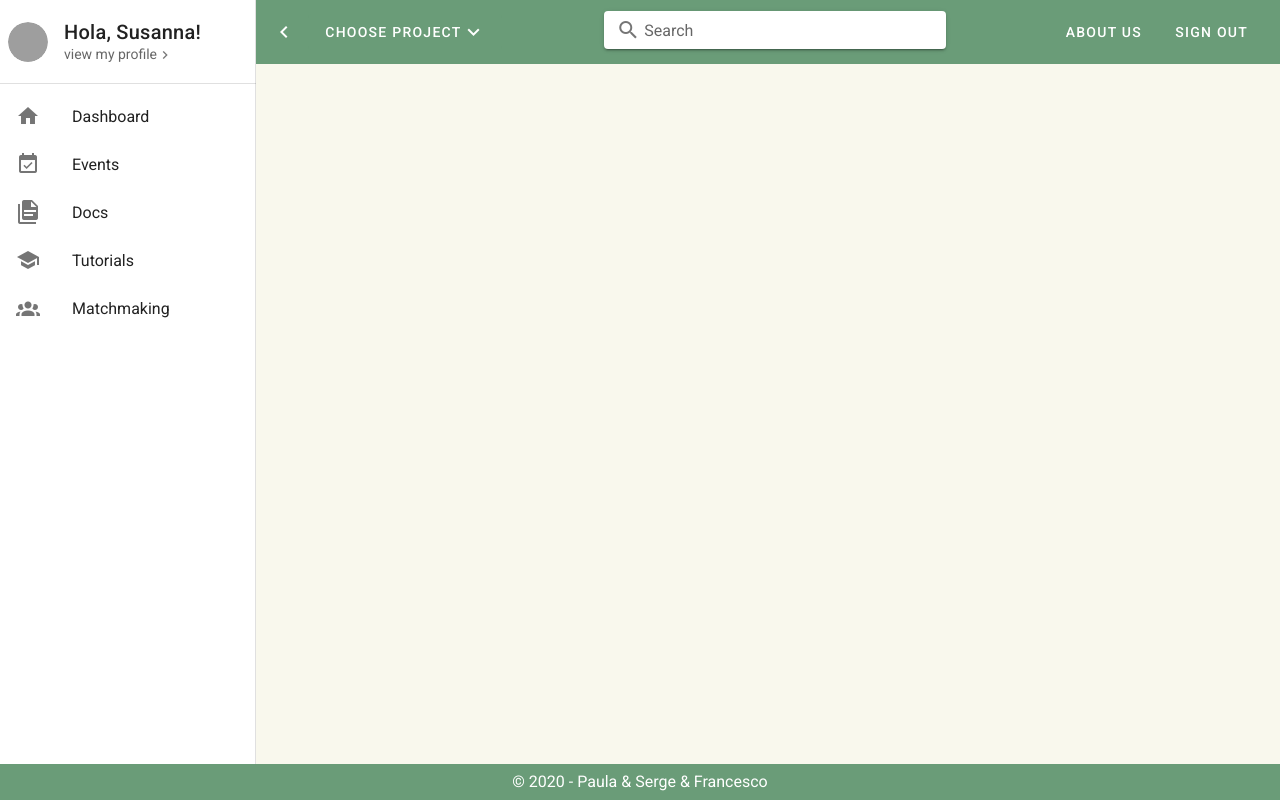
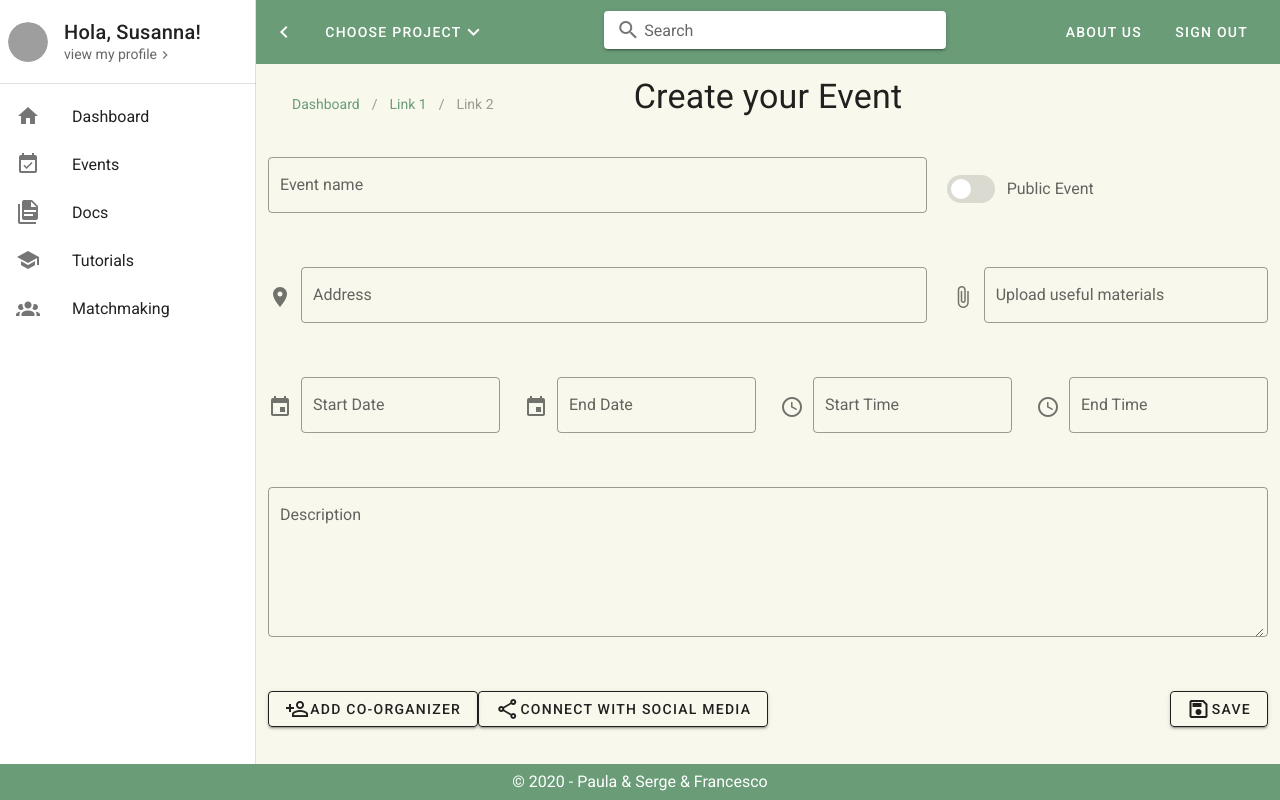
Before and after one commit to souserge/team-env-frontend, a Nuxt app: page /app/events/new-event in a window 1280 px wide. Built offline with nearby package versions, Linux system fonts and the light colour scheme; grey boxes are pictures that could not be loaded.

Commit message:
new event

```diff
--- /dev/null
+++ b/components/forms/AppTimePicker.vue
@@ -0,0 +1,62 @@
+
+<template>
+  <v-dialog
+        ref="dialog"
+        v-model="modal2"
+        :return-value.sync="time"
+        persistent
+        width="290px"
+      >
+        <template v-slot:activator="{ on, attrs }">
+          <v-text-field
+            outlined
+            v-model="time"
+            :label="label"
+            prepend-icon="mdi-clock-time-four-outline"
+            readonly
+            v-bind="attrs"
+            v-on="on"
+          ></v-text-field>
+        </template>
+        <v-time-picker
+          v-if="modal2"
+          v-model="time"
+          full-width
+        >
+          <v-spacer></v-spacer>
+          <v-btn
+            text
+            color="primary"
+            @click="modal2 = false"
+          >
+            Cancel
+          </v-btn>
+          <v-btn
+            text
+            color="primary"
+            @click="$refs.dialog.save(time)"
+          >
+            OK
+          </v-btn>
+        </v-time-picker>
+      </v-dialog>
+</template>
+<script>
+export default {
+  props: {
+    value: {
+      type: String,
+      default: new Date().toISOString().substr(0, 10)
+    },
+    label: {
+      type: String,
+      default: "Date"
+    },
+    modal2: false,
+  time: null,
+  },
+
+
+
+};
+</script>
--- /dev/null
+++ b/pages/app/events/new-event.vue
@@ -0,0 +1,207 @@
+<template>
+  <div v-anime="{ translateX: [
+    { value: -250, duration:0, delay: 0 },
+    { value: 0, duration: 1000, delay: 500 }
+  ],
+  easing: 'easeInCubic'
+}">
+    <v-row >
+
+    <v-col class="text-left" cols="4" >
+    <v-breadcrumbs :items="breadcrumbs"></v-breadcrumbs>
+
+
+    </v-col>
+      <v-col class="text-center" cols="4">
+        <h1 class="display-1 mb-4" v-text="title"></h1>
+      </v-col>
+
+
+    </v-row>
+
+    <v-row align="left" justify="center">
+      <v-col class="text-left" cols="8">
+          <v-text-field
+            outlined          clearable
+
+            label="Event name"
+            type="text"
+
+          ></v-text-field>
+       </v-col>
+
+
+
+
+
+      <v-col class="text-left" cols="4">
+        <v-switch
+          inset
+          v-model="switch1"
+          color="primary"
+          label="Public Event"
+          value="Public"
+          ></v-switch>
+      </v-col>
+    </v-row>
+
+    <v-row>
+
+        <v-col class="text-left" cols="8">
+          <v-text-field
+            prepend-icon="mdi-map-marker"
+            outlined          clearable
+
+            label="Address"
+            type="text"
+
+          ></v-text-field>
+       </v-col>
+               <v-col class="text-left" cols="4">
+
+ <v-file-input
+           v-model="files"
+           label="Upload useful materials"
+           multiple
+           outlined
+          clearable
+          prepend-icon="mdi-paperclip"
+         >
+          <template v-slot:selection="{ text }">
+            <v-chip
+              small
+              label
+              color="primary"
+             >{{ text }}
+            </v-chip>
+           </template>
+        </v-file-input>
+</v-col>
+    </v-row>
+
+    <v-row align="left" justify="center">
+      <v-col class="text-left" cols="3">
+        <AppDatePicker v-model="startDate" label="Start Date" />
+      </v-col>
+      <v-col class="text-left" cols="3">
+        <AppDatePicker v-model="endDate" label="End Date" />
+      </v-col>
+       <v-col class="text-left" cols="3">
+        <AppTimePicker v-model="startTime" label="Start Time" />
+      </v-col>
+      <v-col class="text-left" cols="3">
+        <AppTimePicker v-model="endTime"  label="End Time" />
+      </v-col>
+    </v-row>
+    <v-row align="left" >
+      <v-col cols="12">
+        <v-textarea
+          outlined
+          clearable
+          name="input-7-4"
+          label="Description"
+          value=""
+        ></v-textarea>
+      </v-col>
+    </v-row>
+
+    <v-row>
+
+      <v-col cols="8">
+         <v-btn elevation="2" outlined>
+          <v-icon>
+            mdi-account-plus-outline
+          </v-icon>
+          Add co-organizer
+        </v-btn>
+         <v-btn elevation="2" outlined>
+          <v-icon>
+            mdi-share-variant-outline
+          </v-icon>
+          Connect with social media
+        </v-btn>
+      </v-col>
+      <v-col class="text-right" cols="4">
+       <v-btn elevation="2" outlined>
+          <v-icon>
+            mdi-content-save-outline
+          </v-icon>
+          Save
+        </v-btn>
+      </v-col>
+    </v-row>
+  </div>
+</template>
+
+<script>
+export default {
+  data() {
+    return {
+      time: null,
+     files: [],
+     switch1: true,
+     breadcrumbs: [
+        {
+          text: 'Dashboard',
+          disabled: false,
+          href: 'breadcrumbs_dashboard',
+        },
+        {
+          text: 'Link 1',
+          disabled: false,
+          href: 'breadcrumbs_link_1',
+        },
+        {
+          text: 'Link 2',
+          disabled: true,
+          href: 'breadcrumbs_link_2',
+        },
+      ],
+      title: "Create your Event",
+      startDate: null,
+      endDate: null,
+      startTime:null,
+      endTime:null
+    };
+  },
+  computed: {
+    computedDateFormatted() {
+      return this.formatDate(this.date);
+    }
+  },
+
+  watch: {
+    date(val) {
+      this.dateFormatted = this.formatDate(this.date);
+      this.date2 = this.formatDate(this.date);
+    }
+  },
+  methods: {
+    formatDate(date) {
+      if (!date) return null;
+
+      const [year, month, day] = date.split("-");
+      return `${day}/${month}/${year}`;
+    },
+    parseDate(date) {
+      if (!date) return null;
+
+      const [day, month, year] = date.split("/");
+      return `${year}-${month.padStart(2, "0")}-${day.padStart(2, "0")}`;
+    }
+  }
+};
+</script>
+
+<style>
+#rounded-card {
+  border-radius: 50%;
+  margin-right: 5px;
+}
+.v-input__slot fieldset {
+  padding-left: 8px;
+}
+.v-text-field__slot label {
+  transform-origin: top left;
+}
+</style>
```
